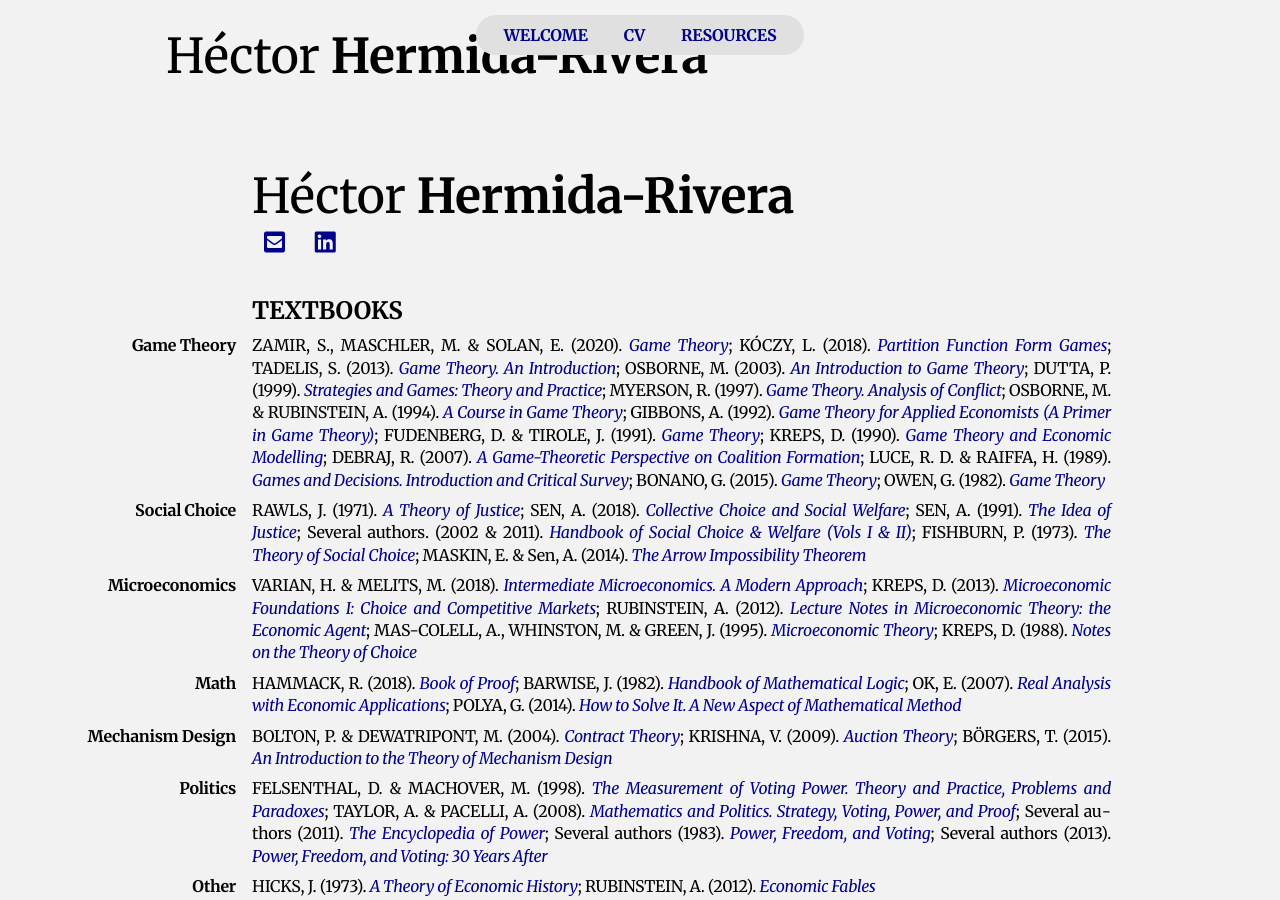
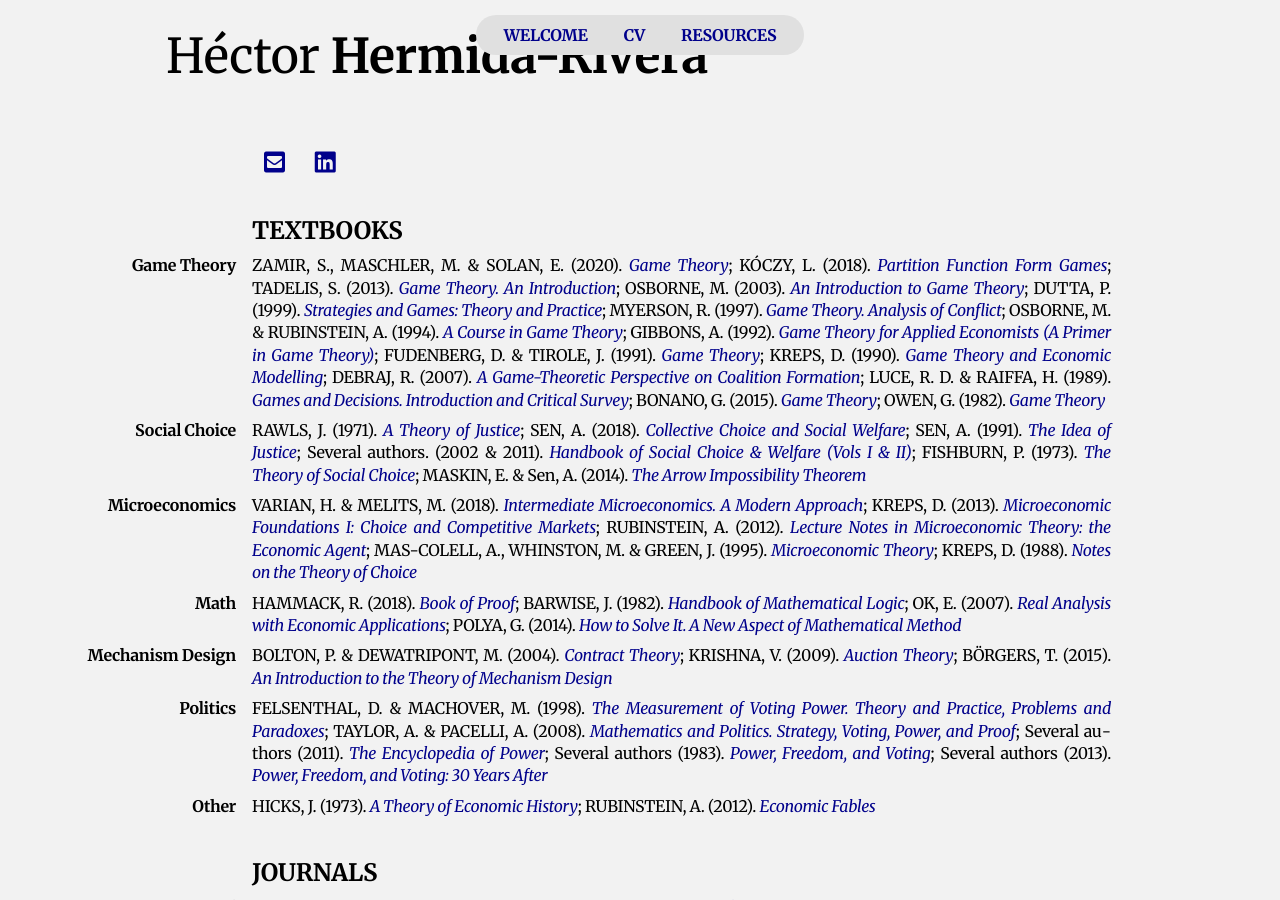
Before and after one commit to HectorHermidaRivera/hectorhermidarivera.github.io, a Jekyll site: the page built from resources.md, in a window 1280 px wide and 900 px high. Built offline with Jekyll 4.4.1, drawn with Linux system fonts in a browser that asks for light colours; a style sheet for code colours, icons or effects is not loaded.

Commit message:
Update resources.md

```diff
--- a/resources.md
+++ b/resources.md
@@ -3,10 +3,6 @@ layout: default
 title: Resources
 permalink: /resources/
 ---
-
-<h1 class="main-name">
-  Héctor <strong>Hermida-Rivera</strong>
-</h1>
 
 <div class="icon-row">
   <a href="https://drive.google.com/file/d/1U52WtfZQt0LltKnNHPnS9Ce1F0kYY_Sz/view?usp=sharing" target="_blank">
```
